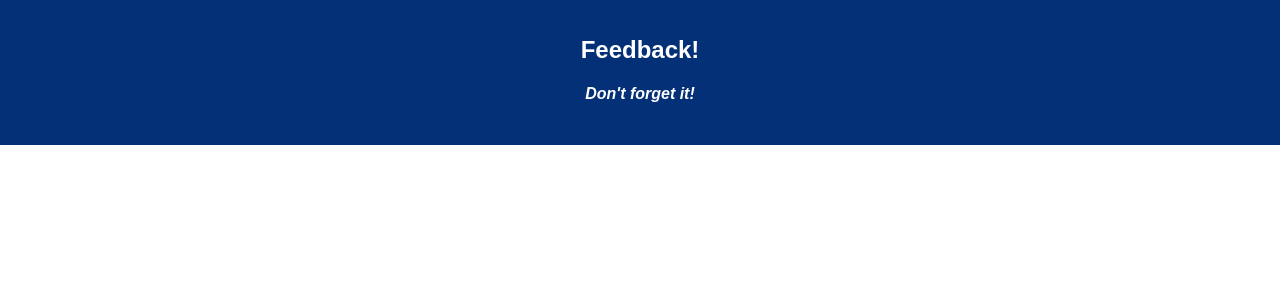
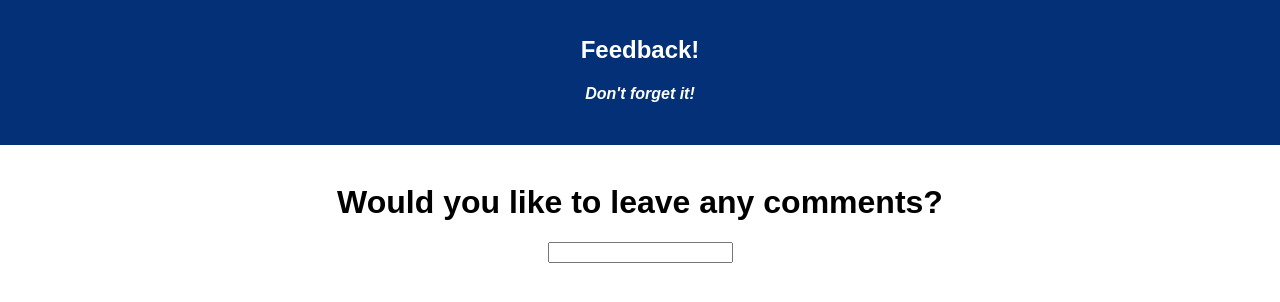
Before and after one commit to KStomberg/redux-feedback-loop-, a React (Create React App) app: page /#/comments in a window 1280 px wide. Shown: the top 302 px of the page. Built offline with nearby package versions, Linux system fonts and the light colour scheme.

Commit message:
client side for leavecomments

```diff
--- a/src/components/App/App.js
+++ b/src/components/App/App.js
@@ -36,7 +36,7 @@ class App extends Component {
             <Supported />
           </Route>
 
-          <Route path='/leaveComments' exact>
+          <Route path='/comments' exact>
             <LeaveComments />
           </Route>
 
--- a/src/components/LeaveComments/LeaveComments.js
+++ b/src/components/LeaveComments/LeaveComments.js
@@ -0,0 +1,35 @@
+import React, { Component } from 'react';
+import {connect} from 'react-redux';
+import {withRouter} from 'react-router-dom';
+
+class LeaveComments extends Component {
+
+    updateLeaveComments = (event) => {
+        this.props.dispatch({
+            type: 'SET_COMMENTS',
+            payload: event.target.value
+        });
+        console.log('event.target.value', event.target.value);
+    }
+
+    // onNext = () => {
+    //     console.log('Moving to next page => LeaveComments');
+    //     this.props.history.push('/LeaveComments')
+    // }
+
+    render() {
+        return(
+            <div>
+                <h1>Would you like to leave any comments?</h1>
+                <input
+                    type="text"
+                    className="input"
+                    onChange={this.updateLeaveComments}
+                />
+                {/* <button onClick={this.onNext} > Next </button> */}
+            </div>
+        )
+    }
+}
+
+export default connect()(withRouter(LeaveComments))
--- a/src/components/Supported/Supported.js
+++ b/src/components/Supported/Supported.js
@@ -0,0 +1,35 @@
+import React, { Component } from 'react';
+import {connect} from 'react-redux';
+import {withRouter} from 'react-router-dom';
+
+class Supported extends Component {
+
+    updateSupported = (event) => {
+        this.props.dispatch({
+            type: 'SET_SUPPORTED',
+            payload: event.target.value
+        });
+        console.log('event.target.value', event.target.value);
+    }
+
+    onNext = () => {
+        console.log('Moving to next page => LeaveComments');
+        this.props.history.push('/comments')
+    }
+
+    render() {
+        return(
+            <div>
+                <h1>On a scale of 1 to 6, how well do have you felt supported today?</h1>
+                <input required
+                    type="number"
+                    className="input"
+                    onChange={this.updateSupported}
+                />
+                <button onClick={this.onNext} > Next </button>
+            </div>
+        )
+    }
+}
+
+export default connect()(withRouter(Supported))
--- a/src/components/Understanding/Understanding.js
+++ b/src/components/Understanding/Understanding.js
@@ -6,7 +6,7 @@ class Understanding extends Component {
 
     updateUnderstanding = (event) => {
         this.props.dispatch({
-            type: 'SET_Understanding',
+            type: 'SET_UNDERSTANDING',
             payload: event.target.value
         });
         console.log('event.target.value', event.target.value);
--- a/src/index.js
+++ b/src/index.js
@@ -25,6 +25,7 @@ const feedbackUpdate = (state = initialFeedbackForm, action) => {
 
     if (action.type === 'SET_FEELING') {
         //Updating response for feeling
+        console.log('SET_FEELINGS action.payload:', action.payload);
         return {
             ...state,
             feeling: action.payload
@@ -33,9 +34,19 @@ const feedbackUpdate = (state = initialFeedbackForm, action) => {
 
     if (action.type === 'SET_UNDERSTANDING') {
         //Updating response for feeling
+        console.log('SET_UNDERSTANDING action.payload:', action.payload);
         return {
             ...state,
             understanding: action.payload
+        }
+    }
+
+    if (action.type === 'SET_COMMENTS') {
+        console.log('SET_COMMENTS action.payload:', action.payload);
+        //Updating response for feeling
+        return {
+            ...state,
+            comments: action.payload
         }
     }
 
```
